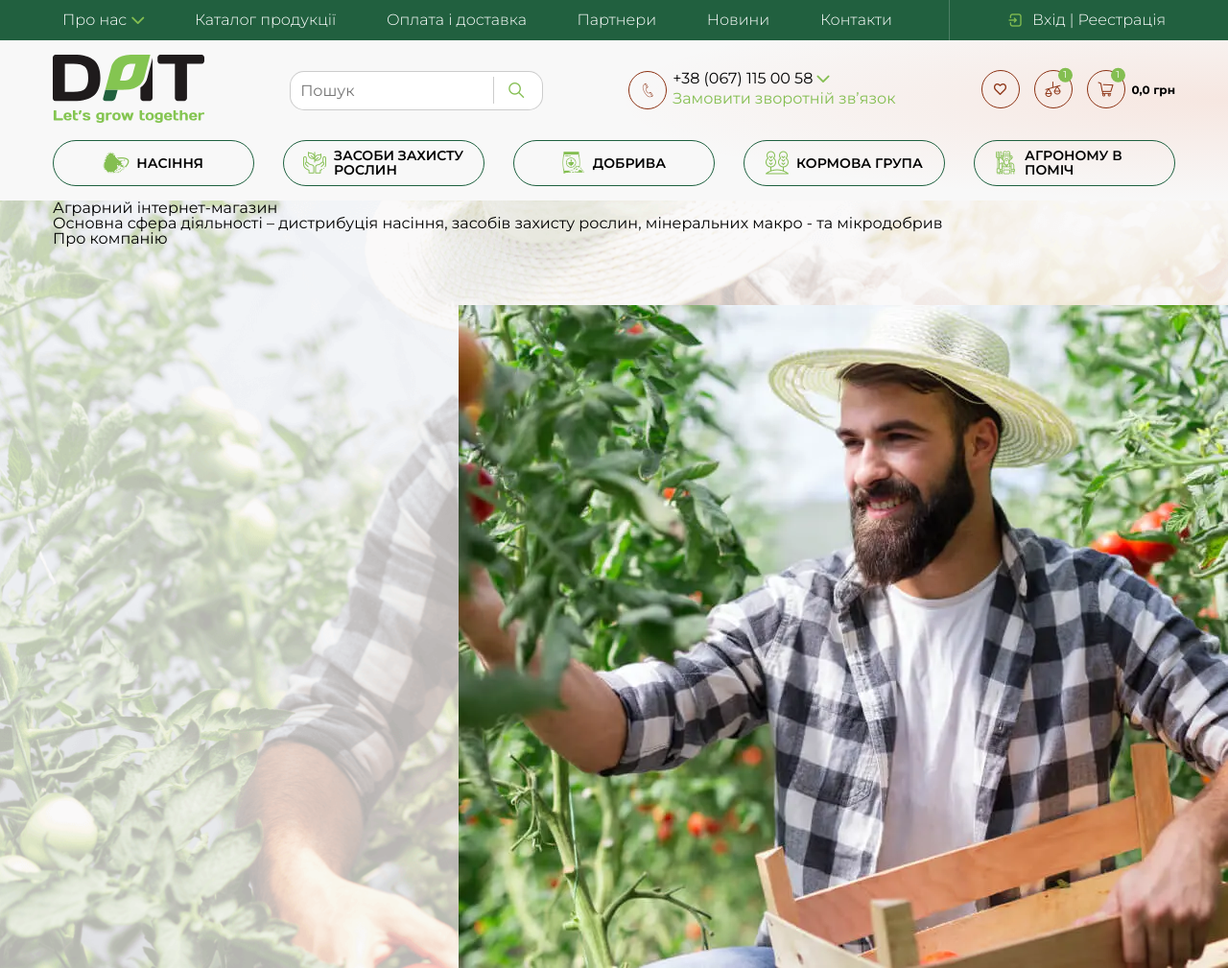
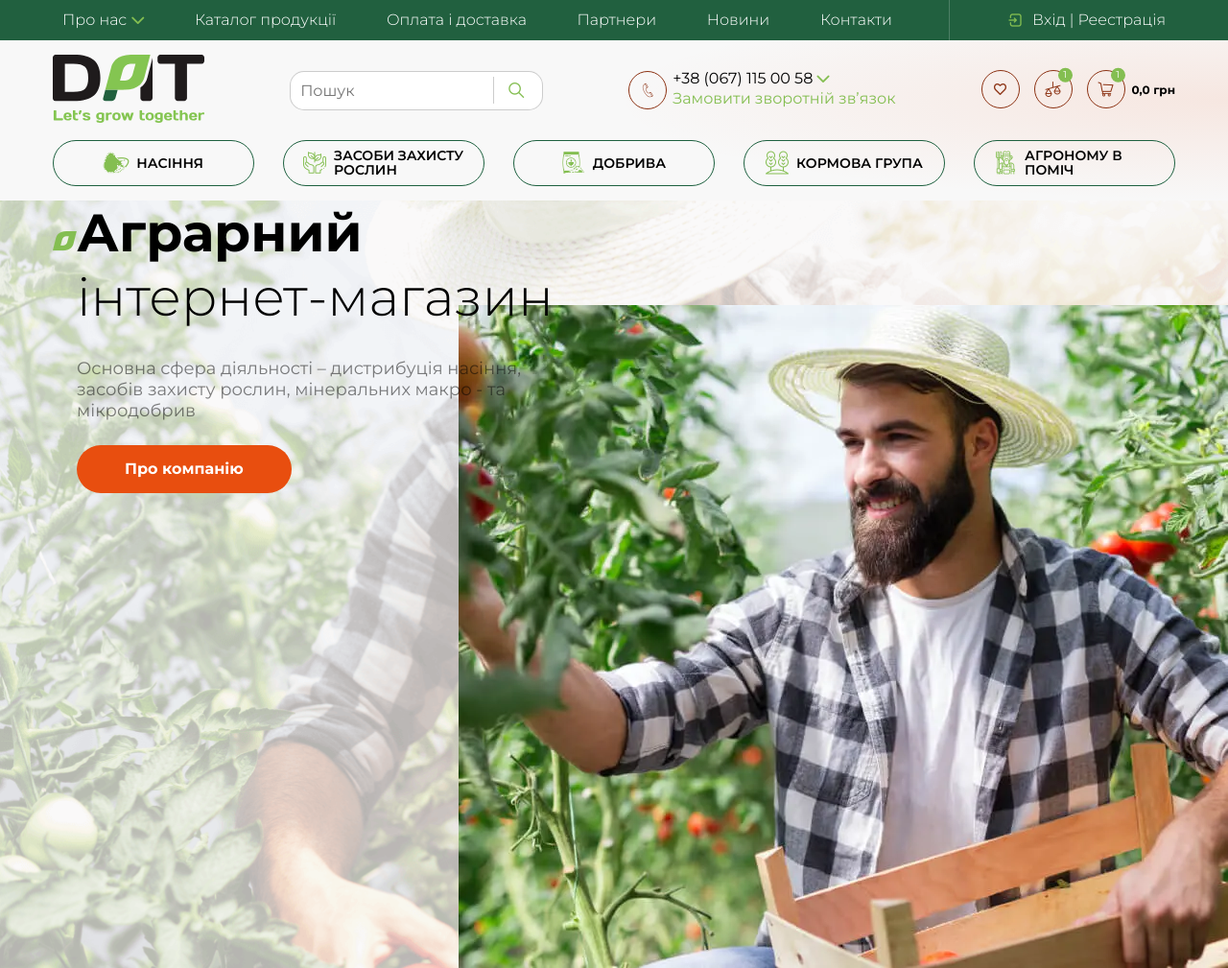
Before and after one commit to Add1r/DAT, a plain HTML site: page index.html in a window 1280 px wide. Shown: the top 1009 px of the page at 96% size. Drawn offline with Linux system fonts and the light colour scheme.

Commit message:
main first block

```diff
--- a/css/style.css
+++ b/css/style.css
@@ -695,6 +695,47 @@ body {
   position: relative;
 }
 
+.content__part {
+  padding-left: 25px;
+  max-width: 560px;
+}
+
+.content__part > h1 {
+  color: var(--text-primary);
+  font-size: 3.4375rem;
+  font-weight: 300;
+  line-height: 1.2181818182;
+  margin-bottom: 1.875rem;
+}
+
+.content__part > h1 > span {
+  font-weight: 700;
+}
+
+.content__part > h1 > i {
+  margin-left: -25px;
+  font-size: 1.5625rem;
+  color: var(--text-accent);
+  display: inline-block;
+}
+
+.content__part > p {
+  color: rgba(0, 0, 0, 0.5);
+  font-size: 1.125rem;
+  line-height: 1.2222222222;
+  margin-bottom: 1.5625rem;
+}
+
+.content__button {
+  display: inline-block;
+  color: #fff;
+  font-weight: 700;
+  line-height: 1.25;
+  padding: 15px 50px;
+  background: var(--bg-inverse);
+  border-radius: 300px;
+}
+
 .content__img {
   position: absolute;
   right: 0;
--- a/index.html
+++ b/index.html
@@ -6,7 +6,7 @@
 	<meta charset="UTF-8">
 	<meta name="format-detection" content="telephone=no">
 	<!-- <style>body{opacity: 0;}</style> -->
-	<link rel="stylesheet" href="css/style.min.css?_v=20230921122536">
+	<link rel="stylesheet" href="css/style.min.css?_v=20230921135419">
 	<link rel='apple-touch-icon' sizes='180x180' href='img/favico/apple-touch-icon.png'>
 	<link rel='icon' type='image/png' sizes='32x32' href='img/favico/favicon-32x32.png'>
 	<link rel='icon' type='image/png' sizes='16x16' href='img/favico/favicon-16x16.png'>
@@ -136,12 +136,11 @@
 				<div class="content__container">
 					<div class="content__wrap">
 						<div class="content__part">
-							<h1><span>Аграрний</span> інтернет-магазин</h1>
+							<h1><i class="icon-leaf-logo"></i><span>Аграрний</span> інтернет-магазин
+							</h1>
 							<p>Основна сфера діяльності – дистрибуція насіння, засобів захисту
 								рослин, мінеральних макро - та мікродобрив</p>
-							<div class="content__button">
-								<a href="#">Про компанію</a>
-							</div>
+							<a href="#" class="content__button">Про компанію</a>
 						</div>
 					</div>
 				</div>
@@ -381,7 +380,7 @@
 			preloader();
 		</script>
 	</div>
-	<script src="js/app.min.js?_v=20230921122536"></script>
+	<script src="js/app.min.js?_v=20230921135419"></script>
 </body>
 
 </html>
```
Also changed, not shown: css/style.min.css.
